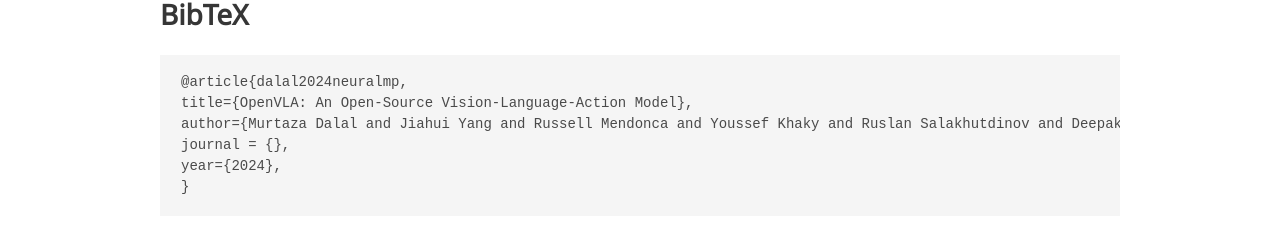
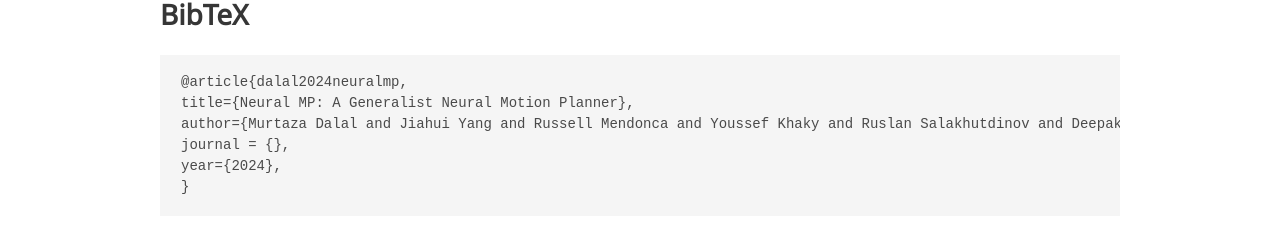
Before and after one commit to mihdalal/neuralmotionplanner, a plain HTML site: page index.html in a window 1280 px wide. Shown: the part 11225-11470 px from the top of the page. Drawn offline with nearby package versions, Linux system fonts and the light colour scheme; some icons are missing; a web font is replaced by a local one.

Commit message:
update paper.pdf

```diff
--- a/index.html
+++ b/index.html
@@ -717,7 +717,7 @@ We perform a thorough evaluation of our method on <b>64</b> motion planning task
   <div class="container is-max-desktop content">
     <h2 class="title">BibTeX</h2>
     <pre><code>@article{dalal2024neuralmp,
-title={OpenVLA: An Open-Source Vision-Language-Action Model},
+title={Neural MP: A Generalist Neural Motion Planner},
 author={Murtaza Dalal and Jiahui Yang and Russell Mendonca and Youssef Khaky and Ruslan Salakhutdinov and Deepak Pathak},
 journal = {},
 year={2024},
```
